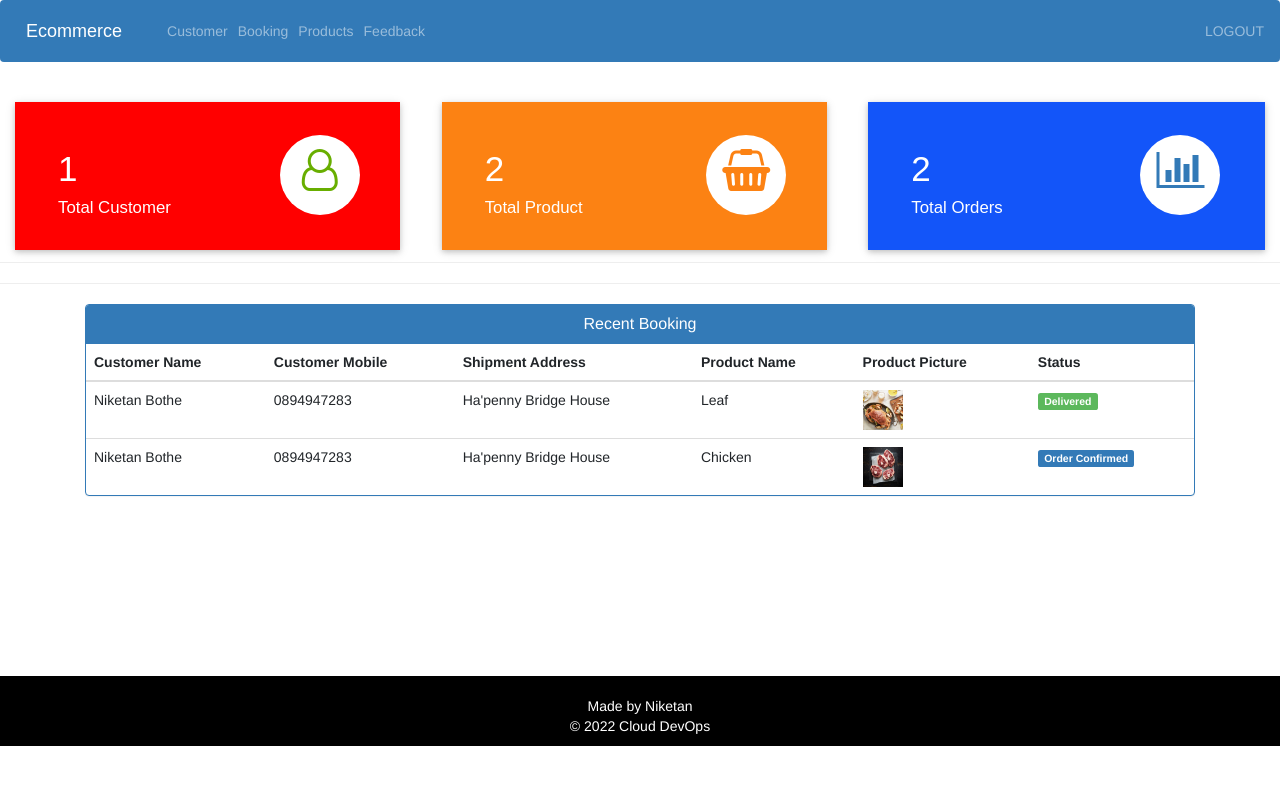
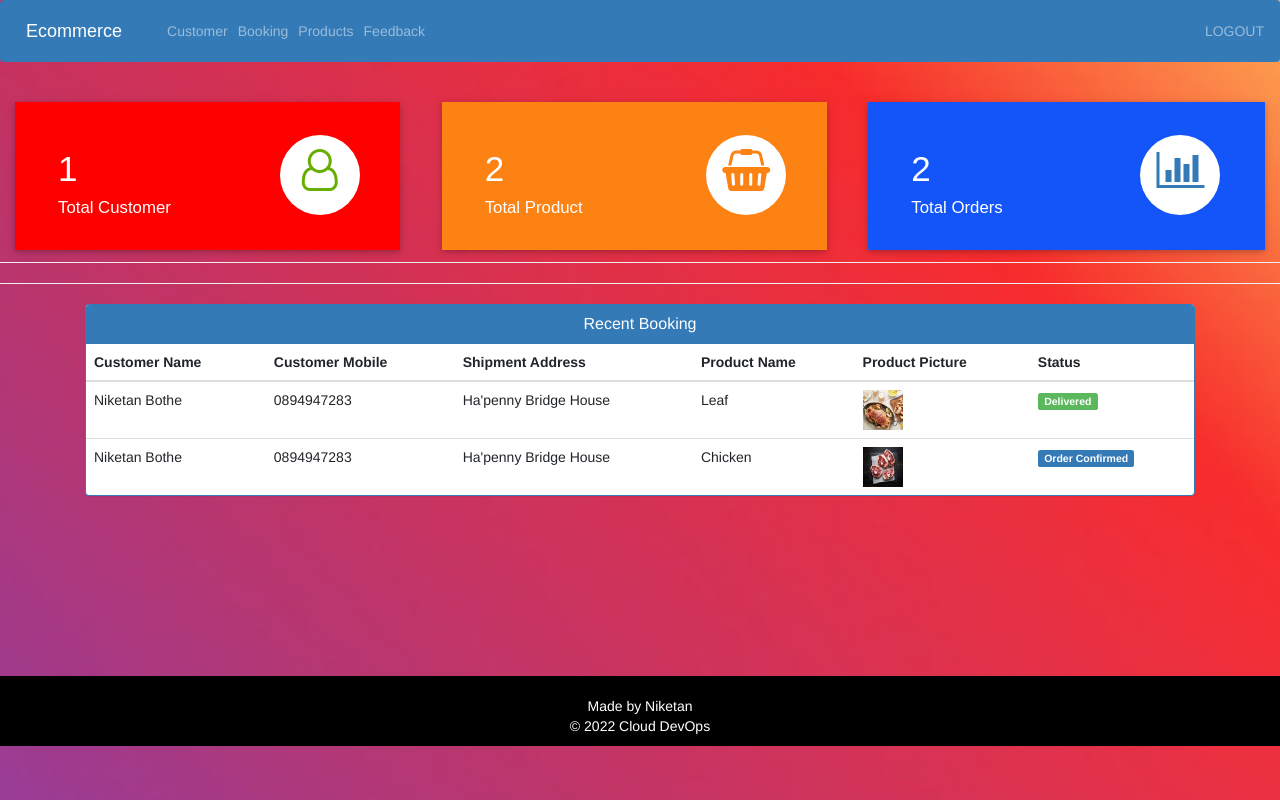
Before and after one commit to niketanbothe01/x20180837DevOpsFinal, a Django app: page /admin-dashboard in a window 1280 px wide. Run offline with Django 3.2, Linux system fonts and the light colour scheme; a user stored in the database is signed in; data comes from the database, SQL or seed files in the repository; some libraries are stand-ins or nearby versions.

Commit message:
admin base html update

```diff
--- a/templates/ecom/admin_base.html
+++ b/templates/ecom/admin_base.html
@@ -77,7 +77,16 @@
   </style>
 </head>
 
-<body>
+<style>
+  #bg{
+    background-repeat: no-repeat;
+    background-size:1800px 900px;
+    background-position:top;
+    background-attachment:fixed;
+  }
+</style>
+
+<body id="bg" style="background-image:url('{% static 'images/Background.jpg'%}');">
 
 
 
```
